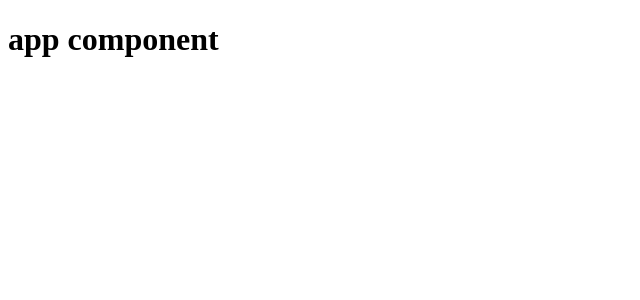
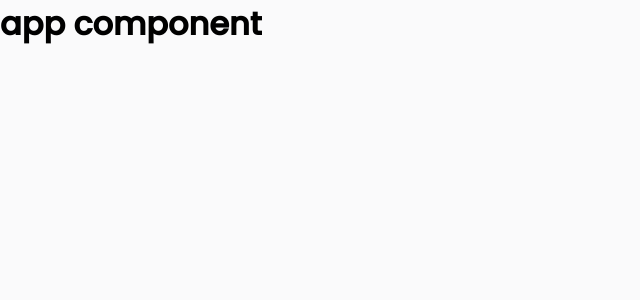
Before and after one commit to DanielBackEnd/image_uploader, a React (Vite) app in the folder frontend/: page / in a window 1280 px wide. Shown: the top 300 px of the page, without its empty margins (0-640 px from the left). Built offline with nearby package versions, Linux system fonts and the light colour scheme.

Commit message:
set basic style in index.css file

```diff
--- a/frontend/src/index.css
+++ b/frontend/src/index.css
@@ -0,0 +1,12 @@
+@import url('https://fonts.googleapis.com/css2?family=Poppins:wght@500&display=swap');
+
+* {
+  margin: 0;
+  padding: 0;
+  box-sizing: border-box;
+}
+
+body {
+  background-color: rgba(250, 250, 251, 1);
+  font-family: 'Poppins', sans-serif;
+}
```
